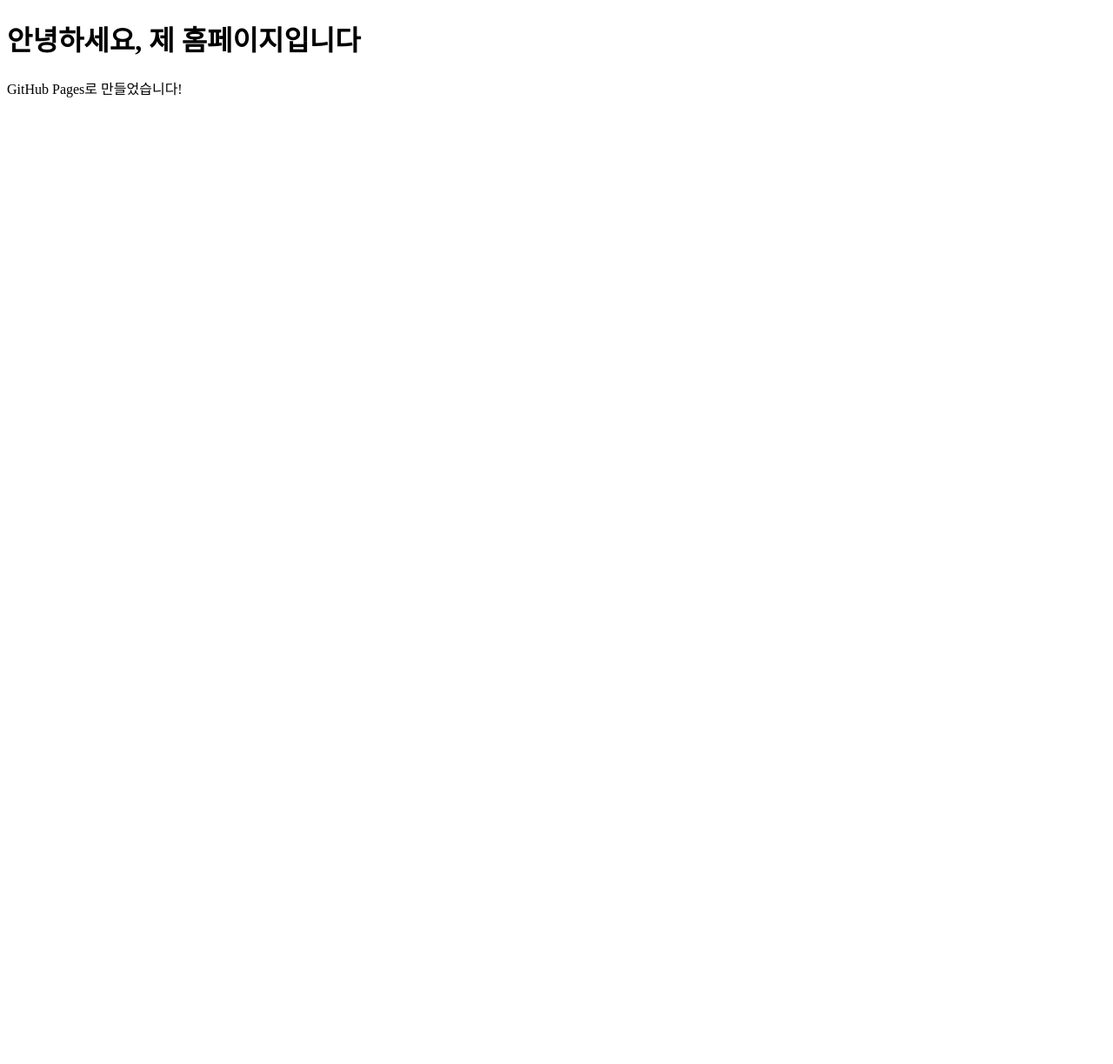
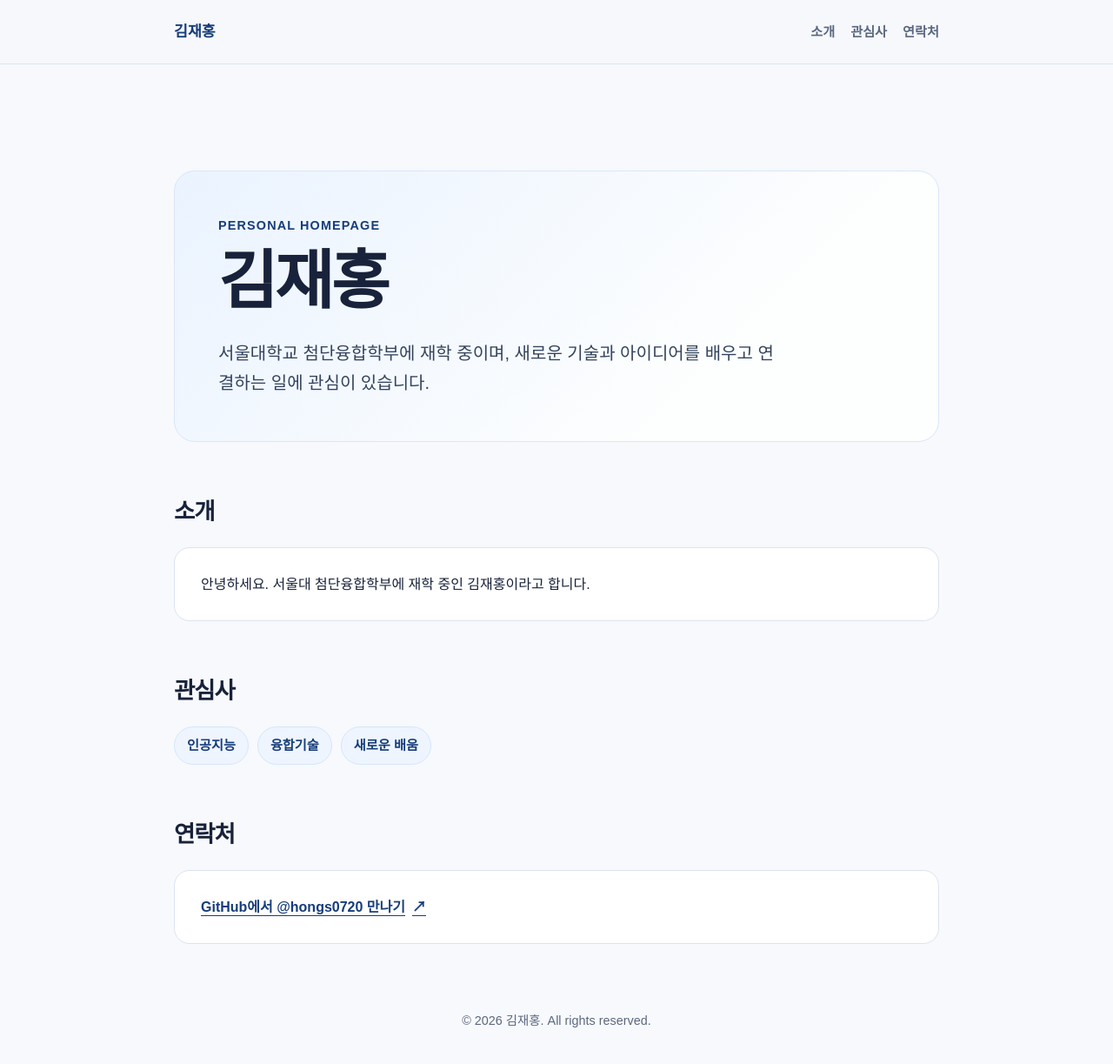
Before and after one commit to hongs0720/hongs0720.github.io, a plain HTML site: page index.html in a window 1280 px wide. Shown: the whole page at 87% size. Before the commit the page ends 800 px from the top, so only its background shows below. Drawn offline with Linux system fonts and the light colour scheme.

Commit message:
Create personal homepage

```diff
--- a/index.html
+++ b/index.html
@@ -1,7 +1,57 @@
-<!DOCTYPE html>
-<html>
+<!doctype html>
+<html lang="ko">
+<head>
+  <meta charset="utf-8">
+  <meta name="viewport" content="width=device-width, initial-scale=1">
+  <meta name="description" content="서울대학교 첨단융합학부 김재홍의 개인 홈페이지입니다.">
+  <title>김재홍 | Personal Site</title>
+  <style>
+    :root { --ink: #18223a; --muted: #5c6881; --line: #dce3f0; --navy: #173d7a; --sky: #eef5ff; --white: #fff; }
+    * { box-sizing: border-box; }
+    html { scroll-behavior: smooth; }
+    body { margin: 0; color: var(--ink); background: #f7f9fc; font-family: "Pretendard", "Noto Sans KR", "Malgun Gothic", Arial, sans-serif; font-size: 16px; line-height: 1.7; }
+    a { color: inherit; }
+    .wrap { width: min(100% - 40px, 880px); margin: 0 auto; }
+    header { padding: 22px 0; background: rgba(247,249,252,.9); border-bottom: 1px solid var(--line); }
+    nav { display: flex; align-items: center; justify-content: space-between; gap: 18px; }
+    .brand { color: var(--navy); font-size: 1.08rem; font-weight: 800; text-decoration: none; }
+    .menu { display: flex; gap: 18px; margin: 0; padding: 0; list-style: none; }
+    .menu a { color: var(--muted); font-size: .95rem; font-weight: 600; text-decoration: none; }
+    .menu a:hover, .menu a:focus-visible { color: var(--navy); }
+    main { padding: 64px 0 48px; }
+    .intro { padding: 50px; background: linear-gradient(135deg, #eaf3ff, #fdfefe 72%); border: 1px solid #d9e7fa; border-radius: 24px; }
+    .eyebrow { margin: 0 0 12px; color: var(--navy); font-size: .9rem; font-weight: 800; letter-spacing: .08em; text-transform: uppercase; }
+    h1, h2 { letter-spacing: -.04em; }
+    h1 { margin: 0; font-size: clamp(2.4rem, 7vw, 4.6rem); line-height: 1.1; }
+    .lead { max-width: 650px; margin: 24px 0 0; color: #34435e; font-size: clamp(1.05rem, 2.5vw, 1.25rem); }
+    section { margin-top: 58px; }
+    h2 { margin: 0 0 18px; font-size: 1.65rem; }
+    .card { padding: 28px 30px; background: var(--white); border: 1px solid var(--line); border-radius: 18px; }
+    .card p { margin: 0; }
+    .interests { display: flex; flex-wrap: wrap; gap: 10px; }
+    .tag { padding: 8px 14px; color: var(--navy); background: var(--sky); border: 1px solid #d6e6fc; border-radius: 999px; font-size: .95rem; font-weight: 700; }
+    .contact-link { display: inline-flex; align-items: center; gap: 8px; color: var(--navy); font-weight: 800; text-decoration-thickness: 1px; text-underline-offset: 4px; }
+    footer { padding: 28px 0 38px; color: var(--muted); font-size: .9rem; text-align: center; }
+    @media (max-width: 560px) { .wrap { width: min(100% - 32px, 880px); } header { padding: 16px 0; } nav { align-items: flex-start; } .menu { gap: 12px; font-size: .88rem; } main { padding-top: 36px; } .intro { padding: 32px 24px; border-radius: 18px; } section { margin-top: 42px; } .card { padding: 23px; } }
+  </style>
+</head>
 <body>
-    <h1>안녕하세요, 제 홈페이지입니다</h1>
-    <p>GitHub Pages로 만들었습니다!</p>
+  <header>
+    <nav class="wrap" aria-label="주요 메뉴">
+      <a class="brand" href="#top">김재홍</a>
+      <ul class="menu"><li><a href="#about">소개</a></li><li><a href="#interests">관심사</a></li><li><a href="#contact">연락처</a></li></ul>
+    </nav>
+  </header>
+  <main id="top" class="wrap">
+    <section class="intro" aria-labelledby="home-title">
+      <p class="eyebrow">Personal Homepage</p>
+      <h1 id="home-title">김재홍</h1>
+      <p class="lead">서울대학교 첨단융합학부에 재학 중이며, 새로운 기술과 아이디어를 배우고 연결하는 일에 관심이 있습니다.</p>
+    </section>
+    <section id="about" aria-labelledby="about-title"><h2 id="about-title">소개</h2><div class="card"><p>안녕하세요. 서울대 첨단융합학부에 재학 중인 김재홍이라고 합니다.</p></div></section>
+    <section id="interests" aria-labelledby="interests-title"><h2 id="interests-title">관심사</h2><div class="interests" aria-label="관심 분야"><span class="tag">인공지능</span><span class="tag">융합기술</span><span class="tag">새로운 배움</span></div></section>
+    <section id="contact" aria-labelledby="contact-title"><h2 id="contact-title">연락처</h2><div class="card"><p><a class="contact-link" href="https://github.com/hongs0720" target="_blank" rel="noreferrer">GitHub에서 @hongs0720 만나기 <span aria-hidden="true">↗</span></a></p></div></section>
+  </main>
+  <footer class="wrap">© 2026 김재홍. All rights reserved.</footer>
 </body>
 </html>
```
